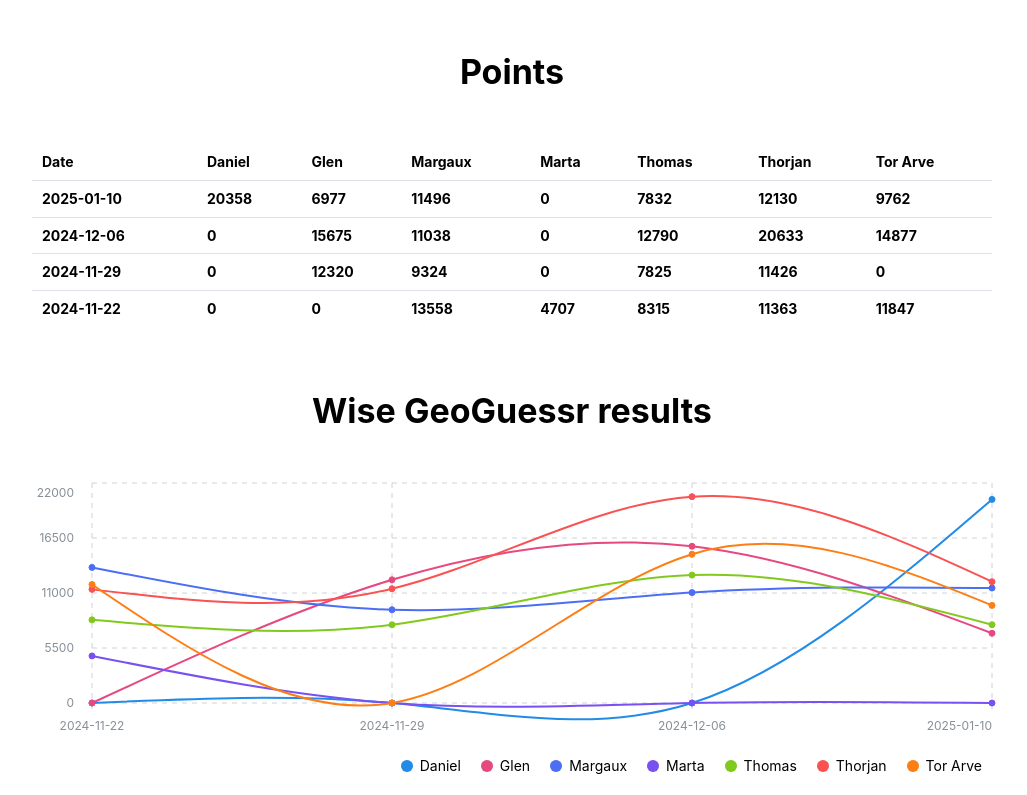
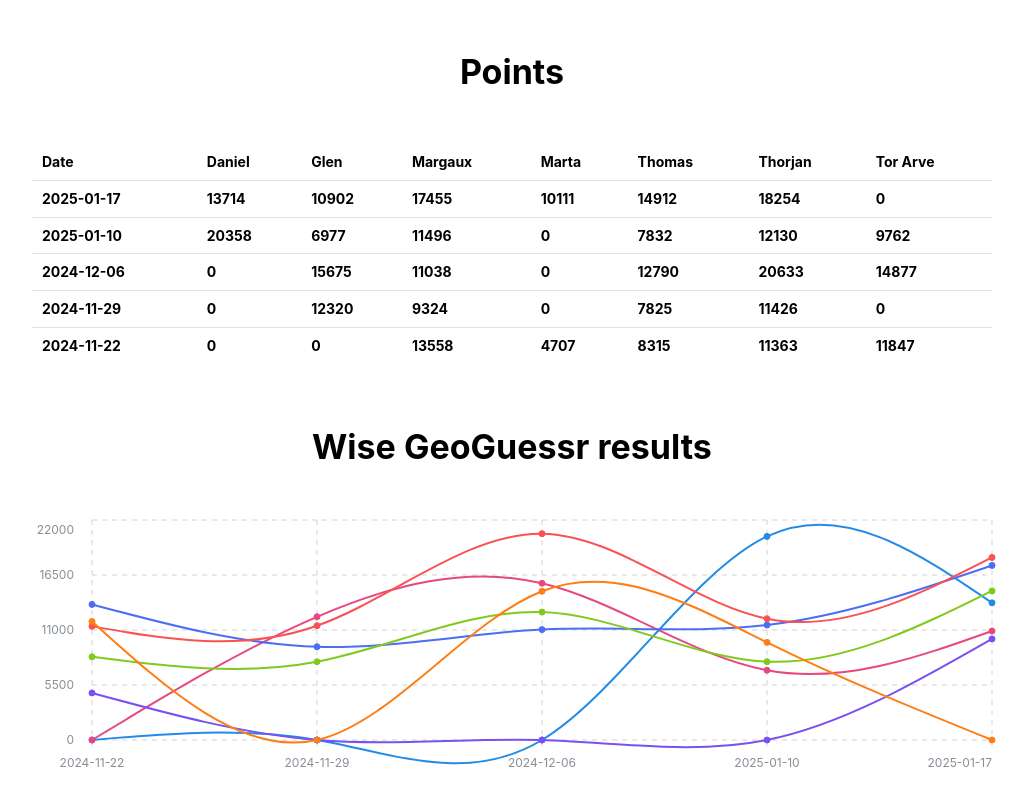
Before and after one commit to glensorbo/wise-geoguessr, a React (Vite) app: page / in a window 1280 px wide. Shown: the top 795 px of the page, without its empty margins (128-1155 px from the left). Built offline with nearby package versions, Linux system fonts and the light colour scheme.

Commit message:
2024-01-17

```diff
--- a/src/data.ts
+++ b/src/data.ts
@@ -1,6 +1,17 @@
 type Player = 'Glen' | 'Thomas' | 'Margaux' | 'Marta' | 'Thorjan' | 'Tor Arve' | 'Daniel';
 
 export const data: Record<'date' | Player | 'Winner', string | number>[] = [
+  {
+    date: '2025-01-17',
+    Daniel: 13714,
+    Glen: 10902,
+    Thomas: 14912,
+    Margaux: 17455,
+    Thorjan: 18254,
+    'Tor Arve': 0,
+    Marta: 10111,
+    Winner: 'Thorjan',
+  },
   {
     date: '2025-01-10',
     Daniel: 20358,
```
